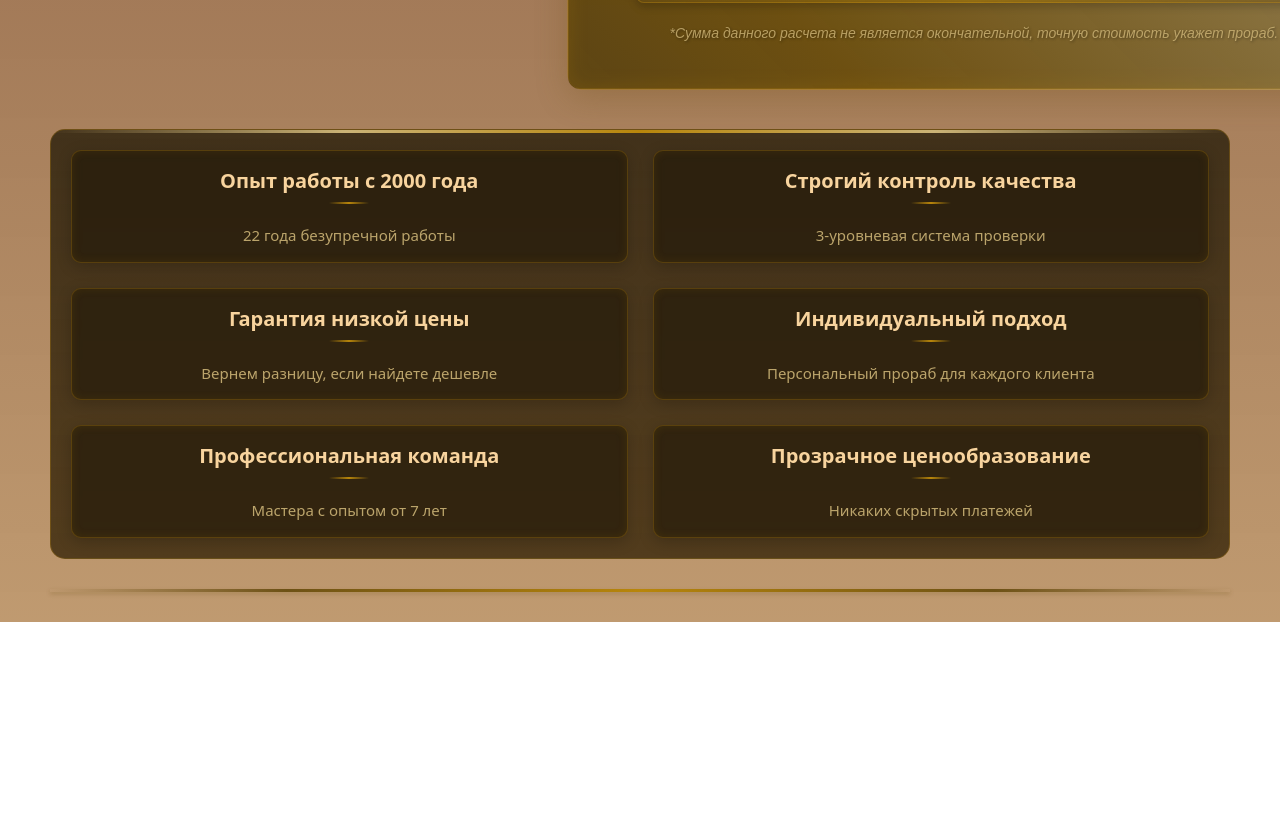
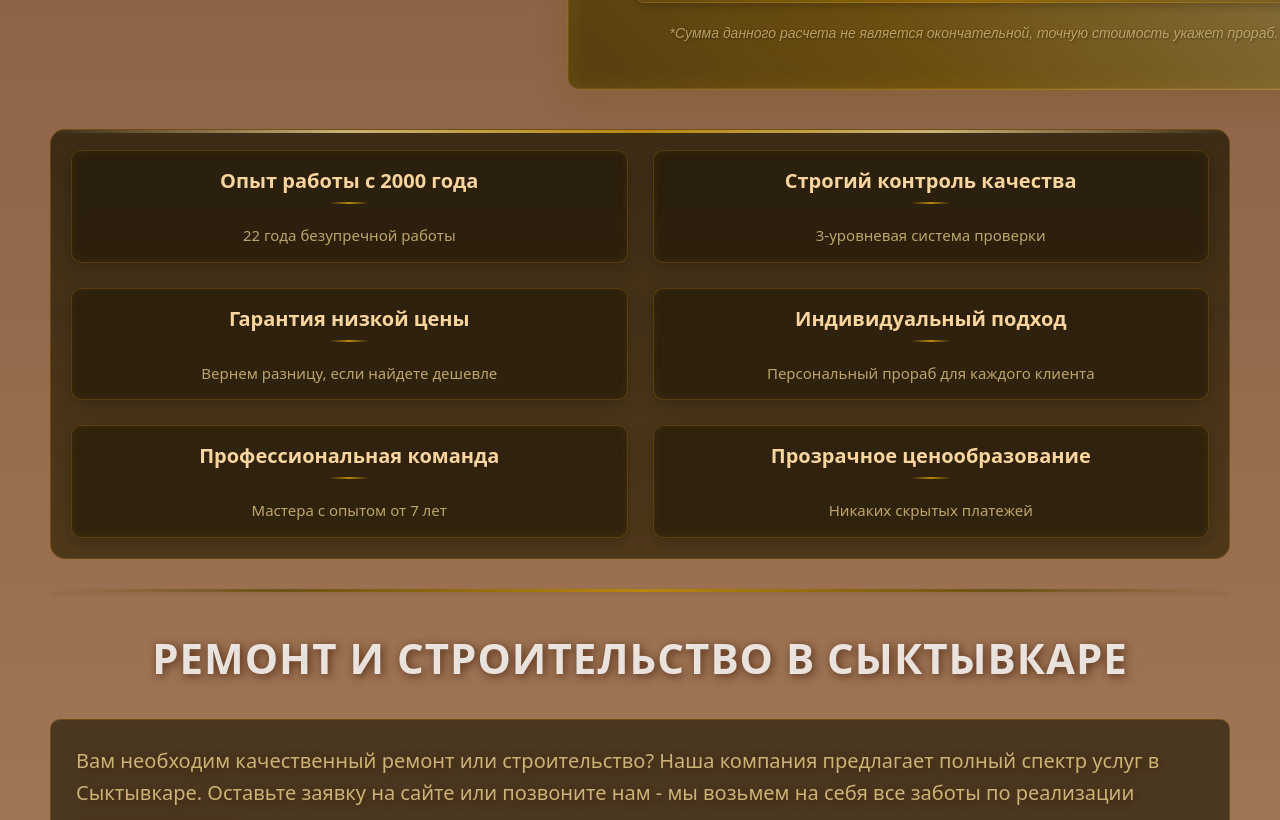
Before and after one commit to simsimsa/repairProectt, a React (Vite) app in the folder frontend/: page / in a window 1280 px wide. Shown: the part 800-1620 px from the top of the page. Before the commit the page ends 1422 px from the top, so only its background shows below. Built offline with nearby package versions, Linux system fonts and the light colour scheme.

Commit message:
repairSection

```diff
--- a/frontend/src/components/Button/Button.module.css
+++ b/frontend/src/components/Button/Button.module.css
@@ -5,7 +5,7 @@
             rgba(128, 95, 24, 0.9) 100%);
     border: 1px solid #6d5115;
     border-radius: 8px;
-    padding: 10px 30px 15px;
+    padding: 10px 0 15px;
     font-size: 28px;
     font-weight: 500;
     color: rgba(255, 255, 255, 0.836);
--- /dev/null
+++ b/frontend/src/components/Description/Description.module.css
@@ -0,0 +1,7 @@
+.description{
+    color: #cbb376;
+    text-shadow: 2px 2px 10px rgba(62, 22, 1, 0.732);
+    font-size: 20px;
+    line-height: 1.6;
+    margin: 0 auto;
+}
--- /dev/null
+++ b/frontend/src/components/Description/Description.tsx
@@ -0,0 +1,6 @@
+import type { ReactNode } from "react";
+import styles from "./Description.module.css";
+
+export default function Description({ children }: { children: ReactNode }) {
+  return <div className={styles.description}>{children}</div>;
+}
--- /dev/null
+++ b/frontend/src/components/ServiceCard/ServiceCard.module.css
@@ -0,0 +1,99 @@
+.card {
+    background: rgba(40, 30, 10, 0.8);
+    border: 1px solid rgba(184, 134, 11, 0.4);
+    border-radius: 12px;
+    padding: 0;
+    transition: all 0.4s ease;
+    width: 350px;
+    margin: 20px;
+    overflow: hidden;
+    box-shadow: 0 8px 20px rgba(0, 0, 0, 0.2);
+}
+
+.card:hover {
+    transform: translateY(-8px);
+    box-shadow: 0 15px 30px rgba(109, 81, 21, 0.4);
+    border-color: rgba(203, 179, 118, 0.6);
+}
+
+.imageContainer {
+    height: 180px;
+    overflow: hidden;
+    position: relative;
+}
+
+.image {
+    width: 100%;
+    height: 100%;
+    object-fit: cover;
+    transition: transform 0.5s ease;
+}
+
+.card:hover .image {
+    transform: scale(1.05);
+}
+
+.title {
+    color: #f8d49e;
+    font-size: 20px;
+    margin: 20px 15px 15px;
+    text-align: center;
+    padding-bottom: 15px;
+    border-bottom: 1px solid rgba(184, 134, 11, 0.3);
+    text-shadow: 0 2px 3px rgba(0, 0, 0, 0.3);
+}
+
+.features {
+    list-style: none;
+    padding: 0 25px;
+    margin: 0 0 20px;
+    min-height: 100px;
+}
+
+.features li {
+    color: #cbb376;
+    margin-bottom: 10px;
+    padding-left: 20px;
+    position: relative;
+    line-height: 1.4;
+    font-size: 16px;
+}
+
+.features li::before {
+    content: "•";
+    color: #b8860b;
+    font-size: 20px;
+    position: absolute;
+    left: 0;
+    top: -2px;
+}
+
+.details {
+    display: flex;
+    flex-direction: column;
+    align-items: center;
+    justify-content: center;
+    padding: 0 20px 20px;
+}
+
+.priceDuration {
+    display: flex;
+    gap:65px;
+    justify-content: space-between;
+    margin-bottom: 20px;
+    align-items: center;
+}
+
+.price {
+    color: #ffffff;
+    font-weight: bold;
+    font-size: 18px;
+    background: rgba(184, 134, 11, 0.2);
+    padding: 8px 15px;
+    border-radius: 6px;
+}
+
+.duration {
+    color: #f8d49e;
+    font-size: 15px;
+}
--- /dev/null
+++ b/frontend/src/components/ServiceCard/ServiceCard.tsx
@@ -0,0 +1,42 @@
+import Button from '../Button/Button';
+import styles from './ServiceCard.module.css';
+
+interface ServiceCardProps {
+  title: string;
+  price: string;
+  duration: string;
+  buttonText: string;
+  image: string;
+  features?: string[];
+}
+
+function ServiceCard ({ title, price, duration, buttonText, image, features=[] }: ServiceCardProps) {
+  return (
+    <div className={styles.card}>
+        <div className={styles.imageContainer}>
+            <img
+            src={image}
+            alt={title}
+            className={styles.image}
+            />
+        </div>
+        <h3 className={styles.title}>{title}</h3>
+        {features.length > 0 && (
+            <ul className={styles.features}>
+            {features.map((feature, i) => (
+                <li key={i}>{feature}</li>
+            ))}
+            </ul>
+        )}
+        <div className={styles.details}>
+            <div className={styles.priceDuration}>
+                <span className={styles.price}>{price}</span>
+                <span className={styles.duration}>{duration}</span>
+            </div>
+            <Button>{buttonText}</Button>
+        </div>
+    </div>
+  );
+};
+
+export default ServiceCard;
--- /dev/null
+++ b/frontend/src/components/Title/Title.module.css
@@ -0,0 +1,8 @@
+.title {
+    font-size: 42px;
+    text-align: center;
+    margin-bottom: 30px;
+    color: rgba(255, 255, 255, 0.836);
+    text-shadow: 2px 2px 10px rgba(62, 22, 1, 0.732);
+    letter-spacing: 1px;
+}
--- /dev/null
+++ b/frontend/src/components/Title/Title.tsx
@@ -0,0 +1,6 @@
+import type { ReactNode } from "react";
+import styles from "./Title.module.css";
+
+export default function Title({ children }: { children: ReactNode }) {
+  return <h2 className={styles.title}>{children}</h2>;
+}
--- a/frontend/src/pages/Home/Home.module.css
+++ b/frontend/src/pages/Home/Home.module.css
@@ -33,3 +33,20 @@
     margin: 0 auto;
     font-family: Arial, sans-serif;
 }
+
+.intro {
+    background: rgba(40, 30, 10, 0.7);
+    padding: 25px;
+    border-radius: 10px;
+    margin-bottom: 40px;
+    line-height: 1.6;
+    border: 1px solid rgba(184, 134, 11, 0.3); }
+
+.cartContainer{
+    display: flex;
+    flex-wrap: wrap;
+    justify-content: center;
+    background: rgba(40, 30, 10, 0.7);
+    padding: 30px;
+    border-radius: 15px
+}
--- a/frontend/src/pages/Home/Home.tsx
+++ b/frontend/src/pages/Home/Home.tsx
@@ -1,9 +1,71 @@
 import Button from "../../components/Button/Button";
 import CalculatorForm from "../../components/CalculatorForm/CalculatorForm";
+import Description from "../../components/Description/Description";
 import Features from "../../components/Features/Features";
 import Header from "../../components/Header/Header";
 import Hr from "../../components/HR/Hr";
+import ServiceCard from "../../components/ServiceCard/ServiceCard";
+import Title from "../../components/Title/Title";
 import styles from './Home.module.css'
+
+    const services = [
+      {
+        title: 'КОСМЕТИЧЕСКИЙ РЕМОНТ',
+        price: 'от 9 900 ₽/м²',
+        duration: 'от 30 дней',
+        buttonText: 'оставить заявку',
+        image: '/repairExample.jpg',
+        features: [
+          'Выравнивание стен и потолков',
+          'Оклейка обоями',
+          'Укладка ламината',
+          'Замена сантехники',
+          'Монтаж светильников'
+        ]
+      },
+      {
+        title: 'КАПИТАЛЬНЫЙ РЕМОНТ',
+        price: 'от 16 900 ₽/м²',
+        duration: 'от 45 дней',
+        buttonText: 'оставить заявку',
+        image: '/repairExample.jpg',
+        features: [
+          'Полная перепланировка',
+          'Замена электропроводки',
+          'Замена труб водоснабжения',
+          'Черновая отделка',
+          'Утепление помещений'
+        ]
+      },
+      {
+        title: 'СТРОИТЕЛЬСТВО ДОМОВ',
+        price: 'от 32 900 ₽/м²',
+        duration: 'от 4 месяцев',
+        buttonText: 'оставить заявку',
+        image: '/repairExample.jpg',
+        features: [
+          'Каркасные технологии',
+          'Дома из бруса',
+          'Кирпичные коттеджи',
+          'Полный цикл работ',
+          'Авторский надзор'
+        ]
+      },
+      {
+        title: 'ЭЛИТНЫЙ РЕМОНТ',
+        price: 'от 29 900 ₽/м²',
+        duration: 'от 60 дней',
+        buttonText: 'оставить заявку',
+        image: '/repairExample.jpg',
+        features: [
+          'Дизайн-проект',
+          'Премиальные материалы',
+          'Авторский надзор',
+          'Комплексная отделка',
+          'Умный дом'
+        ]
+      }
+    ];
 
 export function Home() {
     return (
@@ -26,6 +88,31 @@ export function Home() {
             </div>
             <Features/>
             <Hr/>
+            <section>
+                <Title>РЕМОНТ И СТРОИТЕЛЬСТВО В СЫКТЫВКАРЕ</Title>
+                <div className={styles.intro}>
+                    <Description>
+                    Вам необходим качественный ремонт или строительство? Наша компания предлагает полный спектр услуг в Сыктывкаре.
+                    Оставьте заявку на сайте или позвоните нам - мы возьмем на себя все заботы по реализации вашего проекта.
+                    </Description>
+                    <Description>
+                    Компания «СТРОЙ-КОМФОРТ» специализируется на ремонте квартир и строительстве зданий. В нашем штате - профессиональные строители, отделочники, проектировщики и инженеры с многолетним опытом работы в условиях сыктывкарского климата.
+                    </Description>
+                </div>
+                <div className={styles.cartContainer}>
+                    {services.map((service, index) => (
+                        <ServiceCard
+                        key={index}
+                        title={service.title}
+                        price={service.price}
+                        duration={service.duration}
+                        buttonText={service.buttonText}
+                        image={service.image}
+                        features={service.features}
+                    />
+                    ))}
+                </div>
+            </section>
         </div>
     )
 }
```
Also changed, not shown: frontend/public/repairExample.jpg (added).
